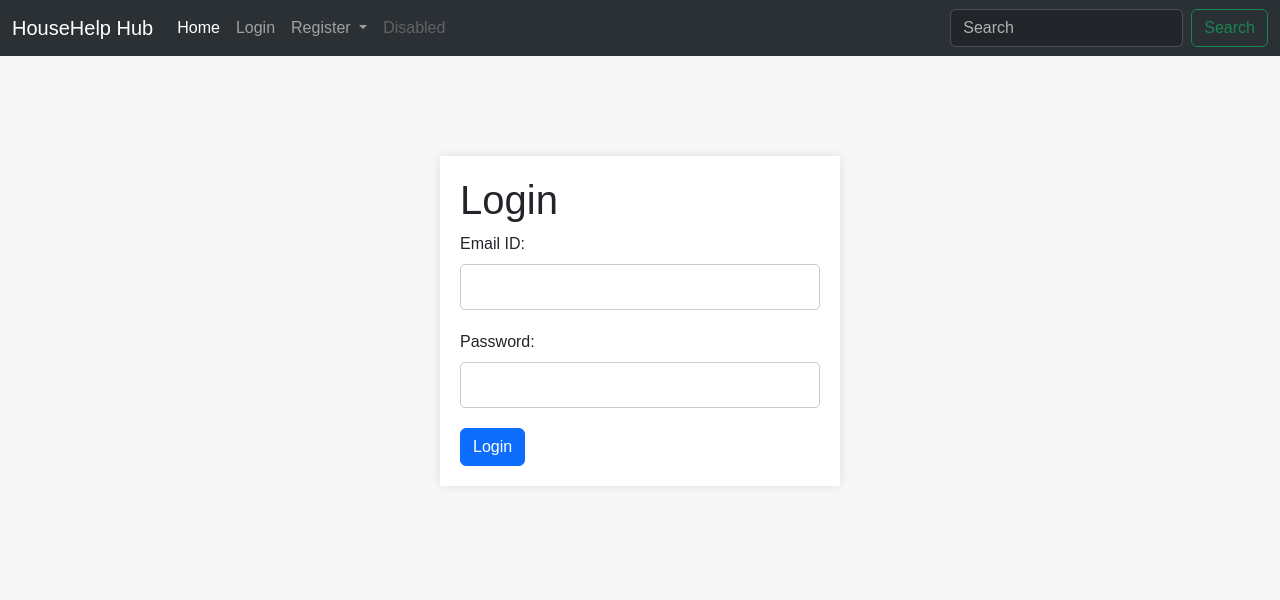
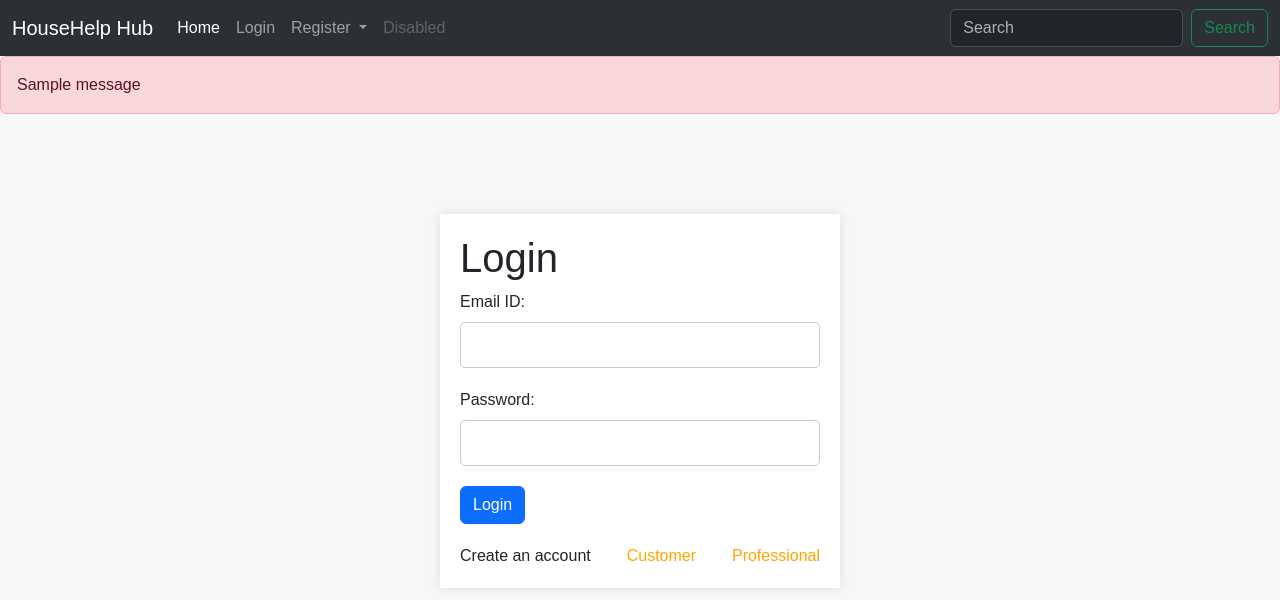
Before and after one commit to mAmanullah7/HouseHelp-Hub, a Flask app: page /login in a window 1280 px wide. Shown: the top 600 px of the page. Run offline with Flask 3, Linux system fonts and the light colour scheme; tables that the repository leaves empty hold one stand-in row (values such as "Sample post"); one stand-in notice (Sample message) is shown.

Commit message:
updated models & config files as well as login&singnup pages

```diff
--- a/applications/config.py
+++ b/applications/config.py
@@ -6,6 +6,6 @@ from app import app
 load_dotenv()
 
 
-app.config['secret_key'] = os.getenv('SECRET_KEY')
+app.config['SECRET_KEY'] = os.getenv('SECRET_KEY')
 app.config['SQLALCHEMY_DATABASE_URI'] = os.getenv('SQLALCHEMY_DATABASE_URI')
 app.config['SQLALCHEMY_TRACK_MODIFICATIONS'] = os.getenv('SQLALCHEMY_TRACK_MODIFICATIONS')
--- a/applications/routes.py
+++ b/applications/routes.py
@@ -90,10 +90,22 @@ def profRegister_post():
     adress=request.form.get('address')
     pincode=request.form.get('pincode')
 
-    # if not  username or not password or not confirm_password or not name or not service_type or not experience or not adress or not pincode or not document:
-    #    flash('Please fill out the form', 'error')
-    #    return redirect(url_for('profRegister'))
+    if not  username or not password or not confirm_password or not name or not service_type or not experience or not adress or not pincode or not document:
+       flash('Please fill out all the feild', 'error')
+       return redirect(url_for('profRegister'))
+
     if password != confirm_password:
         return "Passwords do not match!", 400
 
-    return " username : "+username+" password : "+password+" name : "+name+" service_type : "+service_type+" experience : "+experience+" adress : "+adress+" pincode : "+pincode
+    user=User.query.filter_by(username=username).first()
+
+    if user:
+        flash('Username already exists', 'error')
+        return redirect(url_for('profRegister'))
+
+    password_hash=generate_password_hash(password)
+
+    new_user=User(username=username, email=username, passhash=password_hash, name=name, service_type=service_type, experience=experience, document=document)
+    db.session.add(new_user)
+    db.session.commit()
+    return redirect(url_for('login'))
--- a/templates/layout.html
+++ b/templates/layout.html
@@ -18,7 +18,18 @@
 
 <body>
 
-  {% include 'navbar.html'  %}
+    {% include 'navbar.html' %}
+
+    {% with messages = get_flashed_messages() %}
+    {% if messages %}
+        {% for message in messages %}
+        <div class="alert alert-danger" role="alert">
+            {{message}}
+          </div>
+        {% endfor %}
+
+    {% endif %}
+    {% endwith %}
 
     <div class="container">
         {% block content %}
--- a/templates/login.html
+++ b/templates/login.html
@@ -74,4 +74,10 @@ Login Page
     <div class="form-group">
         <button type="submit" class="btn btn-primary">Login</button>
     </div>
+</form>
+<div class="link">
+    Create an account
+    <a href="{{url_for('custRegister')}}" class="">Customer</a>
+    <a href="{{url_for('profRegister')}}" class="">Professional</a>
+</div>
 {% endblock %}
```
Also changed, not shown: applications/models.py (+9 -1 lines), 1 other file.
